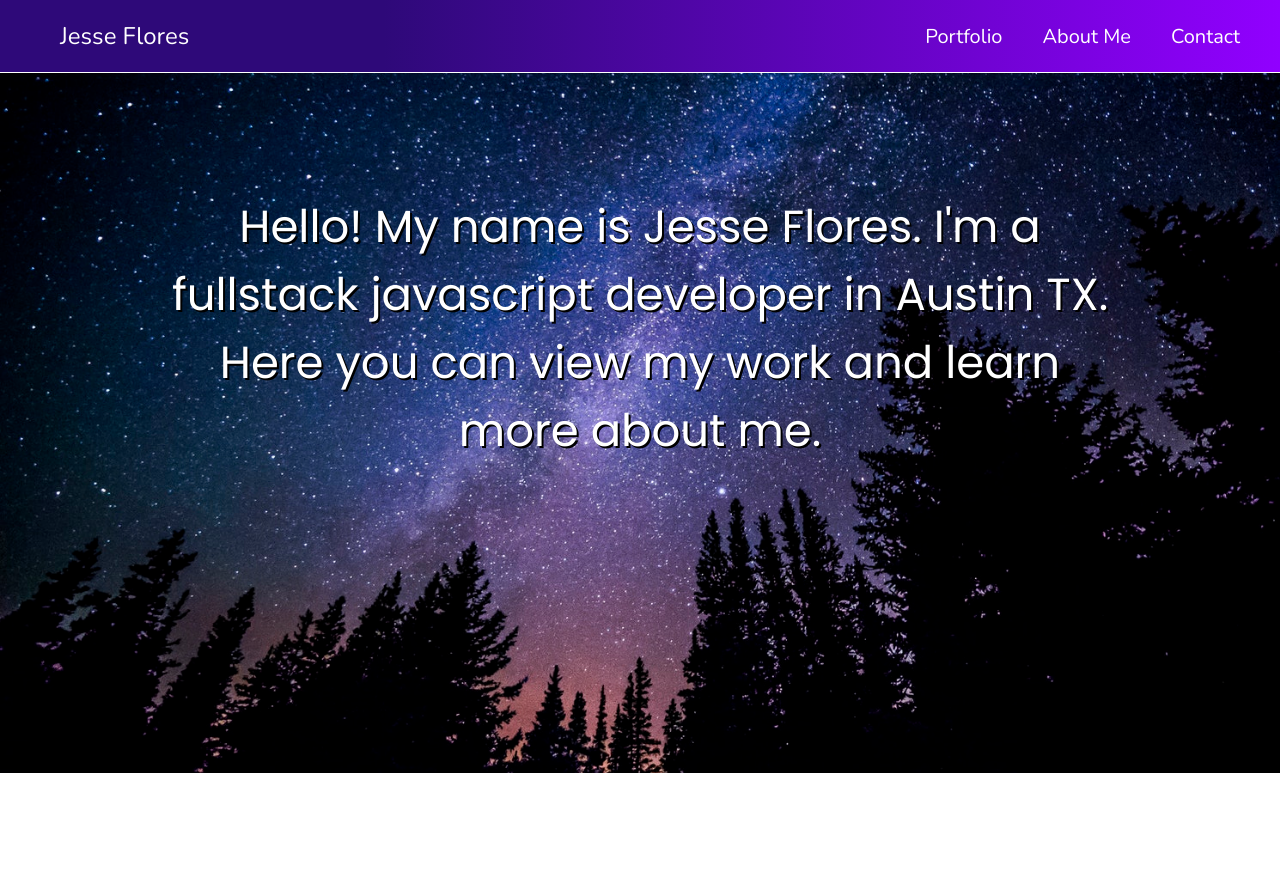
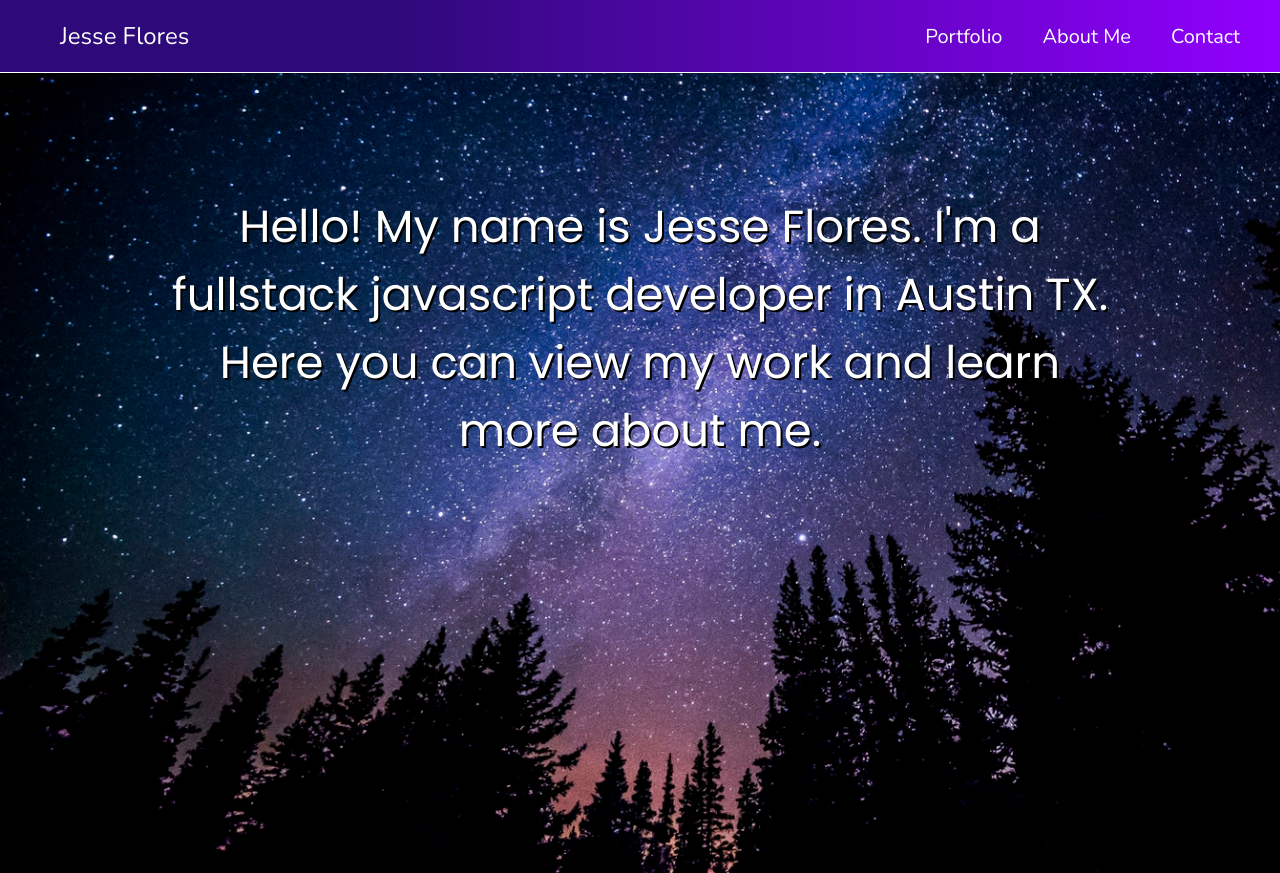
Before and after one commit to jesseflores512/reactportfolio, a React (Create React App) app: page / in a window 1280 px wide. Before the commit the page ends 800 px from the top, so only its background shows below. Built offline with nearby package versions, Linux system fonts and the light colour scheme.

Commit message:
minor css changes

```diff
--- a/src/App.css
+++ b/src/App.css
@@ -45,7 +45,7 @@ a {
 }
 
 .home {
-  height: 700px;
+  height: 800px;
   display: flex;
   background-image: url('./images/nightsky.jpg');
   background-size: cover;
@@ -54,7 +54,7 @@ a {
 
 /* portfolio page */
 .portfolio {
-  height: 700px;
+  height: 800px;
   background-image: url('./images/macbook.jpg');
   background-size: cover;
   display: grid;
@@ -99,7 +99,7 @@ a {
 }
 /* about page */
 .aboutPage {
-  height: 700px;
+  height: 800px;
   display: flex;
   background-image: url('./images/hanging.jpg');
   background-size: cover;
@@ -110,7 +110,7 @@ a {
 .aboutMe {
   text-align: center;
   font-size: 20px;
-  margin-top: 20px;
+  margin-top: 30px;
   margin-left: auto;
   margin-right: auto;
   margin-bottom: auto;
```
